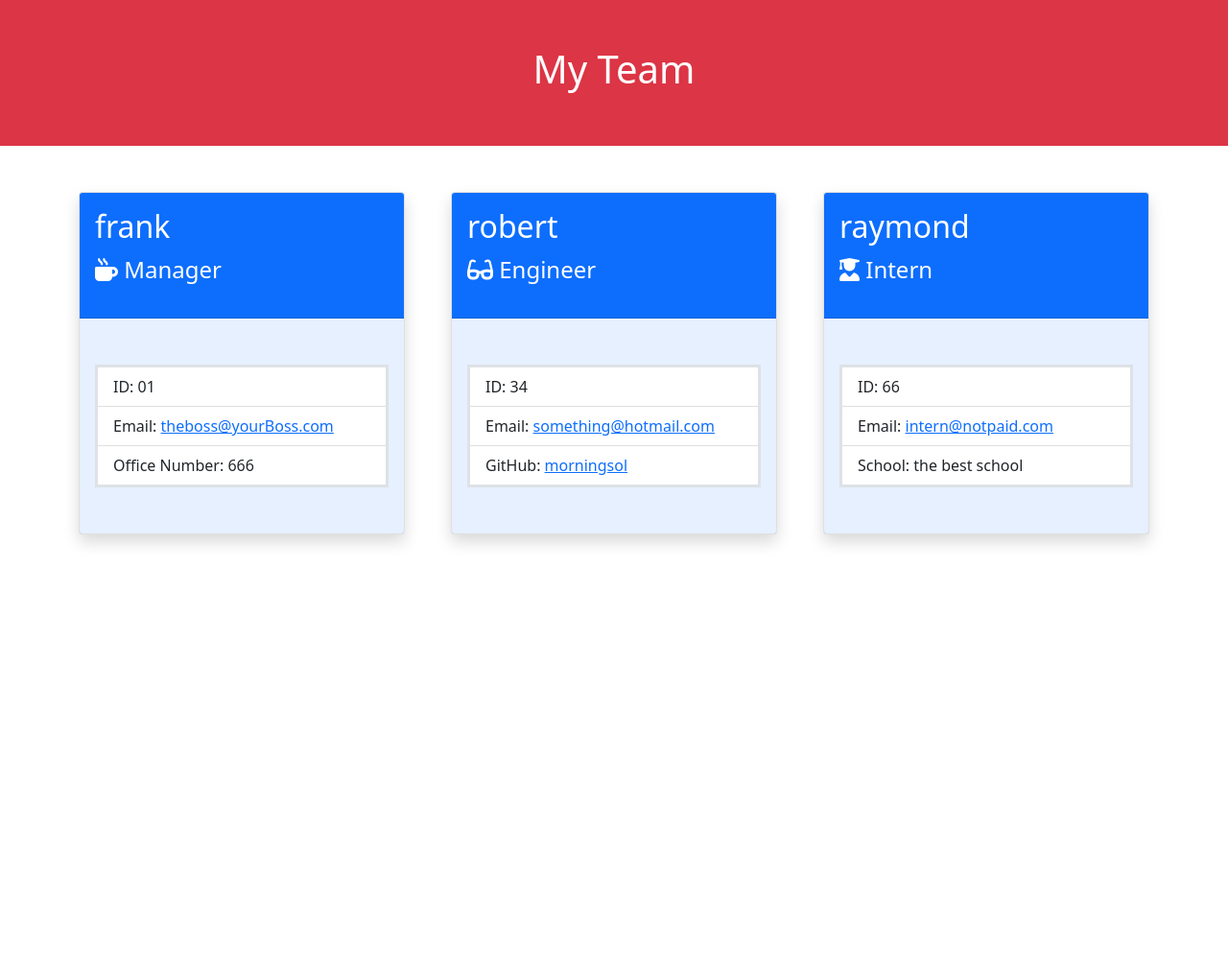
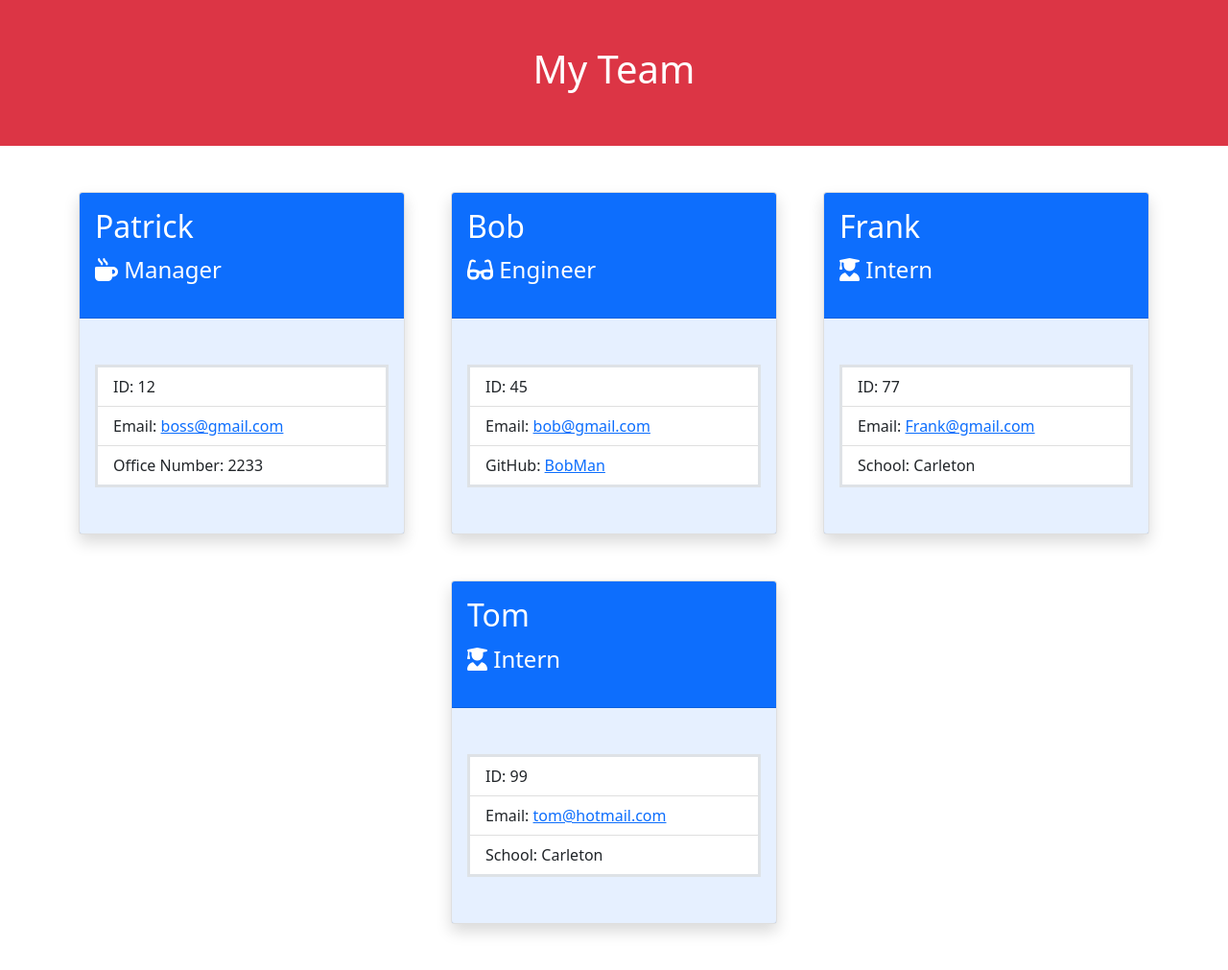
Before and after one commit to MorningSol/team-profile-generator, a website: page dist/created-team.html in a window 1280 px wide. Shown: the whole page at 96% size. Before the commit the page ends 800 px from the top, so only its background shows below. Drawn offline with nearby package versions, Linux system fonts and the light colour scheme.

```diff
--- a/dist/created-team.html
+++ b/dist/created-team.html
@@ -22,14 +22,14 @@
             <div class="col">
                 <div class="card shadow">
                     <div class="card-header text-white bg-primary p-3">
-                        <h2>frank</h2>
+                        <h2>Patrick</h2>
                         <p class="fs-4"><i class="fa-solid fa-mug-hot"></i> Manager</p>
                     </div>
                     <div class="card-body bg-primary bg-opacity-10 py-5">
                         <ul class="list-group list-group-flush border border-3">
-                            <li class="list-group-item">ID: 01</li>
-                            <li class="list-group-item">Email: <a href="mailto:theboss@yourBoss.com">theboss@yourBoss.com</a></li>
-                            <li class="list-group-item">Office Number: 666</li>
+                            <li class="list-group-item">ID: 12</li>
+                            <li class="list-group-item">Email: <a href="mailto:boss@gmail.com">boss@gmail.com</a></li>
+                            <li class="list-group-item">Office Number: 2233</li>
                         </ul>
                     </div>
                 </div>
@@ -38,14 +38,14 @@
             <div class="col">
                 <div class="card shadow">
                     <div class="card-header text-white bg-primary p-3">
-                        <h2>robert</h2>
+                        <h2>Bob</h2>
                         <p class="fs-4"><i class="fa-solid fa-glasses"></i> Engineer</p>
                     </div>
                     <div class="card-body bg-primary bg-opacity-10 py-5">
                         <ul class="list-group list-group-flush border border-3">
-                            <li class="list-group-item">ID: 34</li>
-                            <li class="list-group-item">Email: <a href="mailto:something@hotmail.com">something@hotmail.com</a></li>
-                            <li class="list-group-item">GitHub: <a href="https://github.com/morningsol">morningsol</a></li>
+                            <li class="list-group-item">ID: 45</li>
+                            <li class="list-group-item">Email: <a href="mailto:bob@gmail.com">bob@gmail.com</a></li>
+                            <li class="list-group-item">GitHub: <a href="https://github.com/BobMan">BobMan</a></li>
                         </ul>
                     </div>
                 </div>
@@ -54,14 +54,30 @@
             <div class="col">
                 <div class="card shadow">
                     <div class="card-header text-white bg-primary p-3">
-                        <h2>raymond</h2>
+                        <h2>Frank</h2>
                         <p class="fs-4"><i class="fa-solid fa-user-graduate"></i> Intern</p>
                     </div>
                     <div class="card-body bg-primary bg-opacity-10 py-5">
                         <ul class="list-group list-group-flush border border-3">
-                            <li class="list-group-item">ID: 66</li>
-                            <li class="list-group-item">Email: <a href="mailto:intern@notpaid.com">intern@notpaid.com</a></li>
-                            <li class="list-group-item">School: the best school</li>
+                            <li class="list-group-item">ID: 77</li>
+                            <li class="list-group-item">Email: <a href="mailto:Frank@gmail.com">Frank@gmail.com</a></li>
+                            <li class="list-group-item">School: Carleton</li>
+                        </ul>
+                    </div>
+                </div>
+            </div>
+
+            <div class="col">
+                <div class="card shadow">
+                    <div class="card-header text-white bg-primary p-3">
+                        <h2>Tom</h2>
+                        <p class="fs-4"><i class="fa-solid fa-user-graduate"></i> Intern</p>
+                    </div>
+                    <div class="card-body bg-primary bg-opacity-10 py-5">
+                        <ul class="list-group list-group-flush border border-3">
+                            <li class="list-group-item">ID: 99</li>
+                            <li class="list-group-item">Email: <a href="mailto:tom@hotmail.com">tom@hotmail.com</a></li>
+                            <li class="list-group-item">School: Carleton</li>
                         </ul>
                     </div>
                 </div>
```
Also changed, not shown: Assets/team-profile-generator-sample.png (added), README.md.
